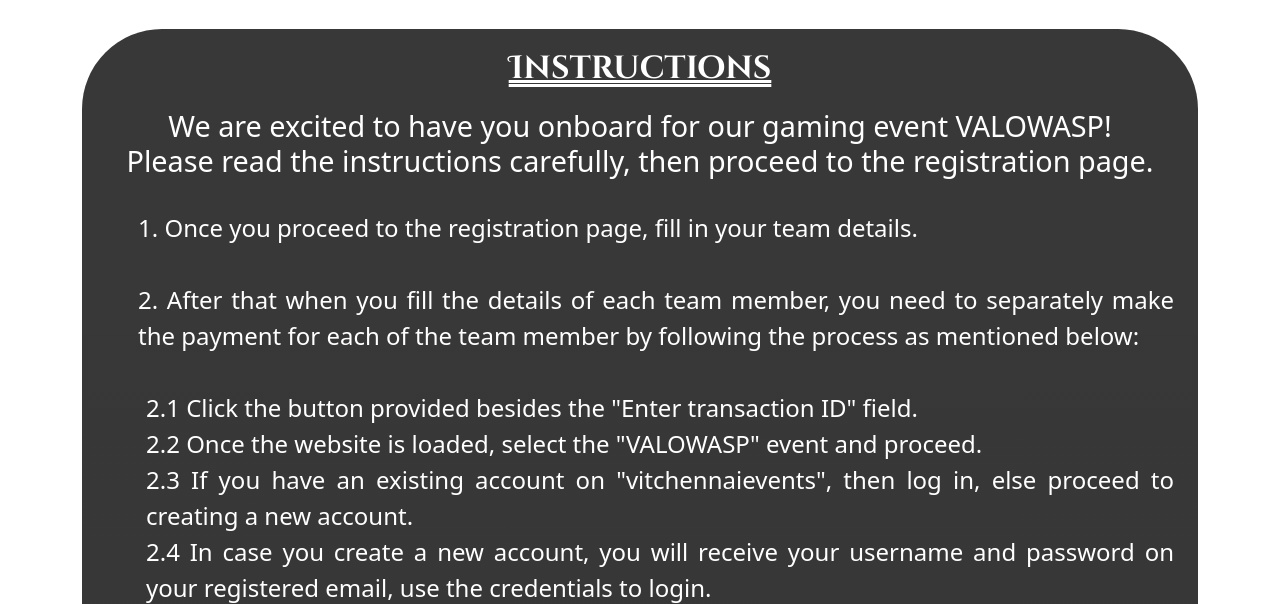
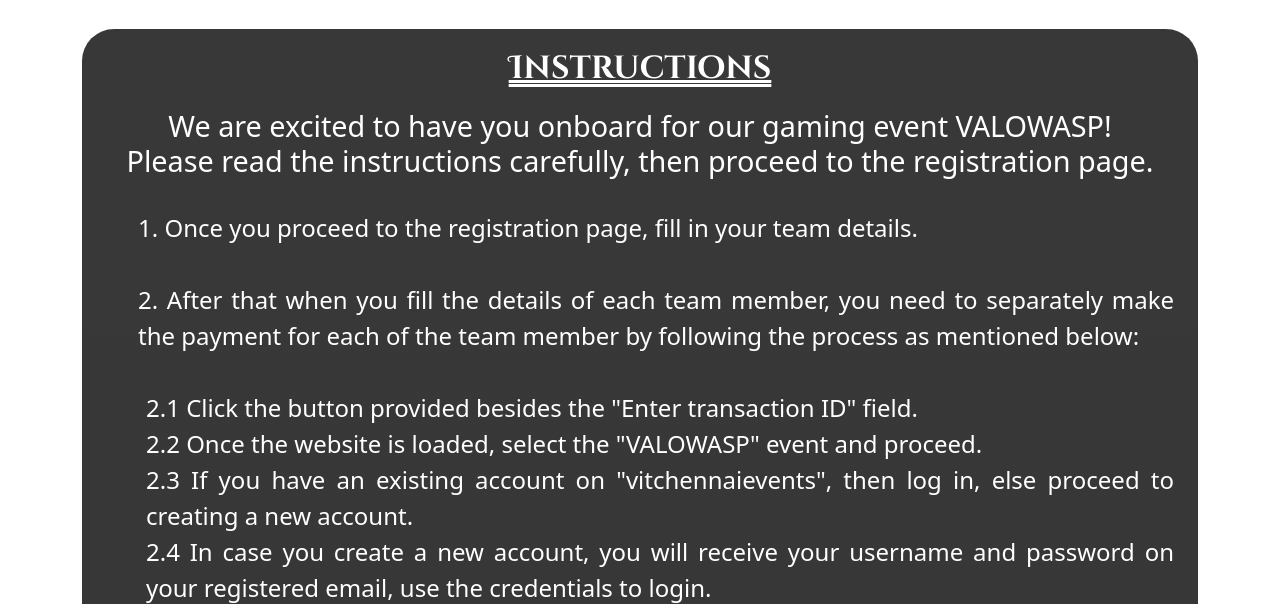
Before and after one commit to preyashyadav/VALOWASP-Sweat-the-blood, a plain HTML site: page templates/Instructions.html in a window 1280 px wide. Shown: the part 187-791 px from the top of the page. Drawn offline with nearby package versions, Linux system fonts and the light colour scheme; a web font is replaced by a local one.

Commit message:
border-rad

```diff
--- a/CSS/instructions.css
+++ b/CSS/instructions.css
@@ -287,7 +287,7 @@ li{
 .instr{
   background: linear-gradient(rgba(0, 0, 0, 0.781),rgba(0, 0, 0, 0.788));
   padding: 1rem;
-  border-radius: 5rem;
+  border-radius: 2rem;
   /* border-radius: 5rem; */
 }
 
```
